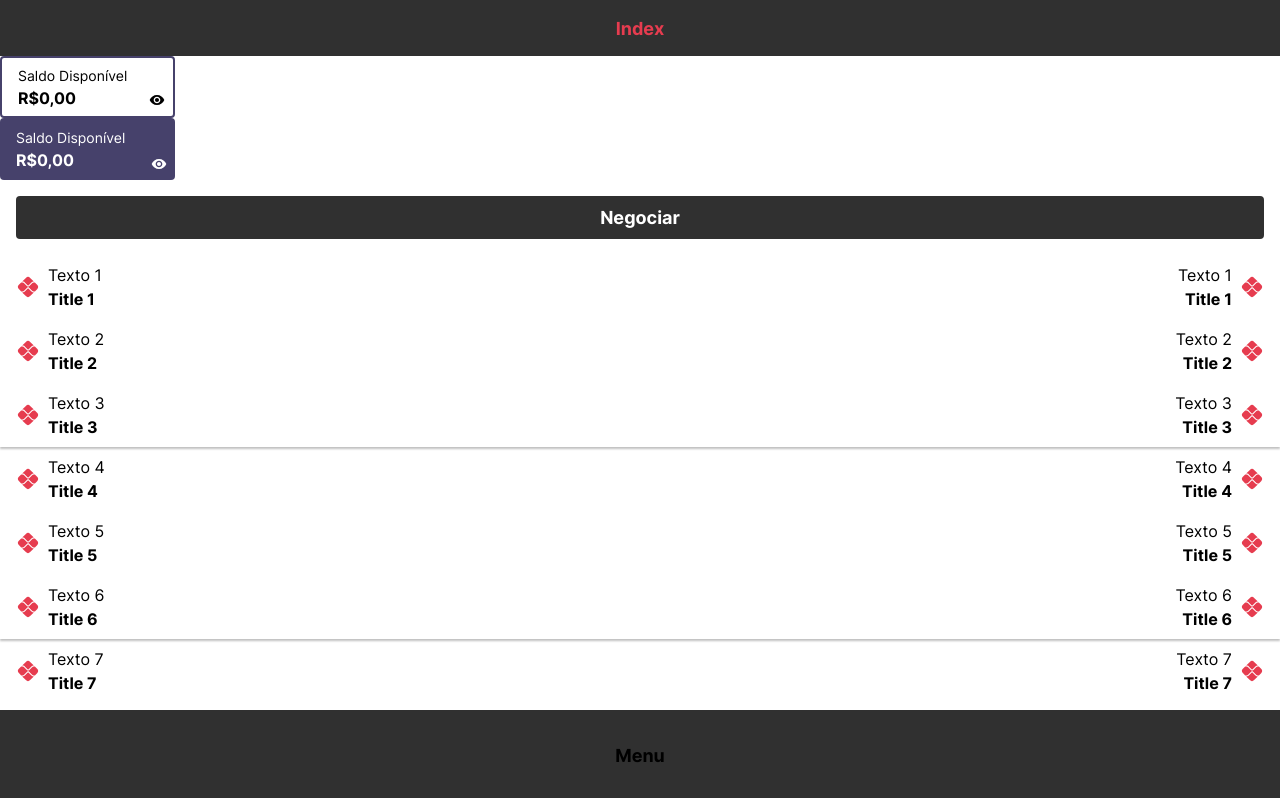
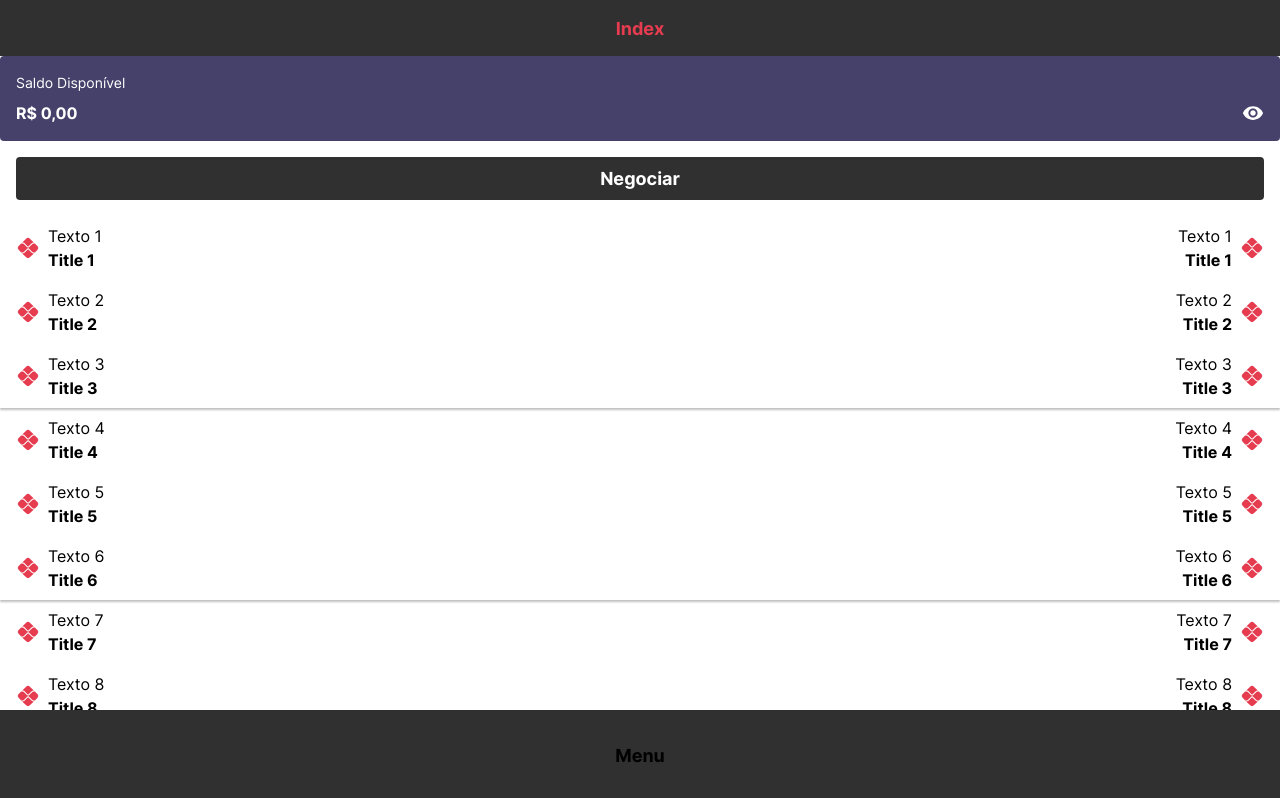
Before and after one commit to fcms14/react-components, a React (Vite) app: page / in a window 1280 px wide. Shown: the top 798 px of the page. Built offline with nearby package versions, Linux system fonts and the light colour scheme.

Commit message:
feat: refactor, open closed principle

```diff
--- a/src/components/atoms/Balance/BalanceStyle.ts
+++ b/src/components/atoms/Balance/BalanceStyle.ts
@@ -1,22 +1,24 @@
-import styled, { css, keyframes } from "styled-components"
-import { BalanceProps } from '../../../interfaces'
+import styled, { css } from "styled-components"
 
-export const BalanceStyle = styled.div<BalanceProps> `
-display: flex;
-flex-direction: column;
-justify-content: center;
-align-items: flex-start;
-position: relative;
+export const BalanceStyle = styled.div`
+    display: flex;
+    flex-direction: column;
 
-width: 175px;
-height: 62px;
+    > h2 {
+        display: flex;
+        justify-content: space-between;
+    }
 
-${({ theme, type }) => css`
-    padding : ${theme.padding.main};
-    background: ${theme.colorByType[type]};
-    border: ${type === 'balanceOne' ? '2px solid' : 'none'};
-    border-color: ${type === 'balanceOne' ? theme.colorByType['balanceTwo'] : ''};
-    border-radius: ${theme.radius};
-`}
+    ${({ theme }) => css`
+        gap: ${theme.gap};
+        padding : ${theme.padding.main};
+        background-color: ${theme.colorByType.info};
+        border-radius: ${theme.radius};
+
+        > p, > h2, > div > svg {
+            color: ${theme.colors.button.font};
+            fill: ${theme.colors.button.font};
+        }
+    `}
 `
 export default BalanceStyle
--- a/src/components/atoms/Balance/index.tsx
+++ b/src/components/atoms/Balance/index.tsx
@@ -1,19 +1,24 @@
-import styled from 'styled-components'
 import BalanceStyle from "./BalanceStyle"
 import Text from "../Text"
 import Subtitle from "../Subtitle"
 import Icon from "../Icon"
-import { MdRemoveRedEye} from "react-icons/md"
-import { BalanceInterface } from "../../../interfaces"
+import { IconType } from "react-icons"
 
+interface Interface {
+    text: string,
+    subtitle: string,
+    icon: IconType
+}
 
-const Balance = ({ text, subtitle, color, balanceStyle}: BalanceInterface) => {
+const Balance = ({ text, subtitle, icon }: Interface) => {
 
     return (
-        <BalanceStyle {...balanceStyle}>
-            <Icon  icon={MdRemoveRedEye} topDown color={color}/>
-            <Text color={color}>{text}</Text>
-            <Subtitle color={color}>{subtitle}</Subtitle>
+        <BalanceStyle>
+            <Text>{text}</Text>
+            <Subtitle>
+                {subtitle}
+                <Icon icon={icon} width={22} />
+            </Subtitle>
         </BalanceStyle>
     )
 }
--- a/src/components/atoms/Icon/IconStyle.ts
+++ b/src/components/atoms/Icon/IconStyle.ts
@@ -13,12 +13,6 @@ const IconStyle = styled.div<IconProps>`
   justify-content: center;
   padding: ${props => props.applyPadding ? props.theme.padding.icon : undefined};
   cursor: ${props => props.cursor};
-
-  ${props => props.topDown && css`
-   position: absolute;
-   right: ${props.theme.gap};
-   bottom: 8px;
-  `}
 
   ${props => props.topRight && css`
     position: absolute;
--- a/src/components/atoms/Icon/index.tsx
+++ b/src/components/atoms/Icon/index.tsx
@@ -2,11 +2,10 @@ import { IconComponentInterface } from "../../../interfaces"
 import IconStyle from "./IconStyle"
 
 const Icon = (props: IconComponentInterface) => {
-    const { icon: Icon, onClick, width, color, rounded, applyPadding, loading, topRight, topDown } = props
+    const { icon: Icon, onClick, width, color, rounded, applyPadding, loading, topRight } = props
 
     return <IconStyle
             rounded={rounded}
-            topDown={topDown}
             applyPadding={applyPadding}
             topRight={topRight}
             loading={loading}
--- a/src/interfaces/index.ts
+++ b/src/interfaces/index.ts
@@ -80,7 +80,6 @@ export interface IconProps {
     applyPadding?: boolean,
     loading?: boolean,
     topRight?: boolean,
-    topDown?: boolean,
 }
 
 export interface IconComponentInterface {
@@ -92,7 +91,6 @@ export interface IconComponentInterface {
     applyPadding?: boolean,
     loading?: boolean,
     topRight?: boolean,
-    topDown?: boolean,
 }
 
 export interface RowProps {
@@ -129,11 +127,6 @@ export interface ToasterProps {
 
 }
 
-export interface BalanceProps {
-    type: "balanceOne" | "balanceTwo",
-
-}
-
 export interface NotificationInterface {
     active: boolean,
     text: string,
@@ -149,22 +142,14 @@ export interface NotificationCardInterface extends NotificationInterface {
 export interface ToasterInterface {
     show: boolean,
     timeoutId: number,
-    notifications: NotificationInterface[]
+    notifications: NotificationInterface[],
 }
 
 export interface ColorByType {
     success: string,
     error: string,
     alert: string,
-    balanceOne: string,
-    balanceTwo: string,
+    info: string,
 }
 export interface InputProps {
 }
-
-export interface BalanceInterface{
-    text: string,
-    subtitle: string,
-    color : string
-    balanceStyle : BalanceProps,
-}
--- a/src/pages/Index/index.tsx
+++ b/src/pages/Index/index.tsx
@@ -1,19 +1,21 @@
 import ViewPort from "../../templates/ViewPort"
 import Subtitle from "../../components/atoms/Subtitle"
-import  Balance  from "../../components/atoms/Balance"
+import Balance from "../../components/atoms/Balance"
 import List from "./list"
 import { Button } from "../../components/organisms/Button"
 import { Header } from "../../components/organisms/Header"
 import { useNavigate } from "react-router-dom"
+import { Mask } from "../../helpers/Mask"
+import { MdRemoveRedEye } from "react-icons/md"
 
 const Index = () => {
   const navigate = useNavigate()
+  const balance = Mask.currencyBrl("0")
   return (
     <ViewPort>
       <Header.Default text="Index" />
-      <Balance text='Saldo Disponível' subtitle='R$0,00'  color="black"  balanceStyle={{type:'balanceOne'}}></Balance>
-      <Balance text='Saldo Disponível' subtitle='R$0,00'  color="white"  balanceStyle={{type:'balanceTwo'}}></Balance>
       <main>
+        <Balance text='Saldo Disponível' subtitle={balance} icon={MdRemoveRedEye} />
         <Button.Default text="Negociar" onClick={() => navigate('/exchange')} buttonStyle={{ active: true }} />
         <List />
       </main>
```
Also changed, not shown: 1 other file (tests, documents, lock files or other folders).
